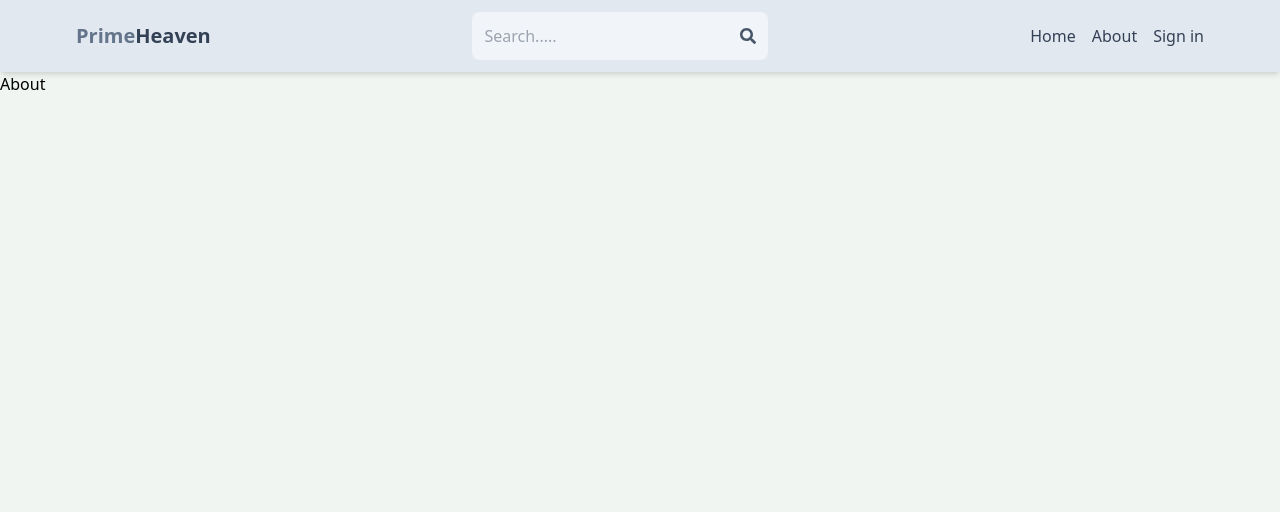
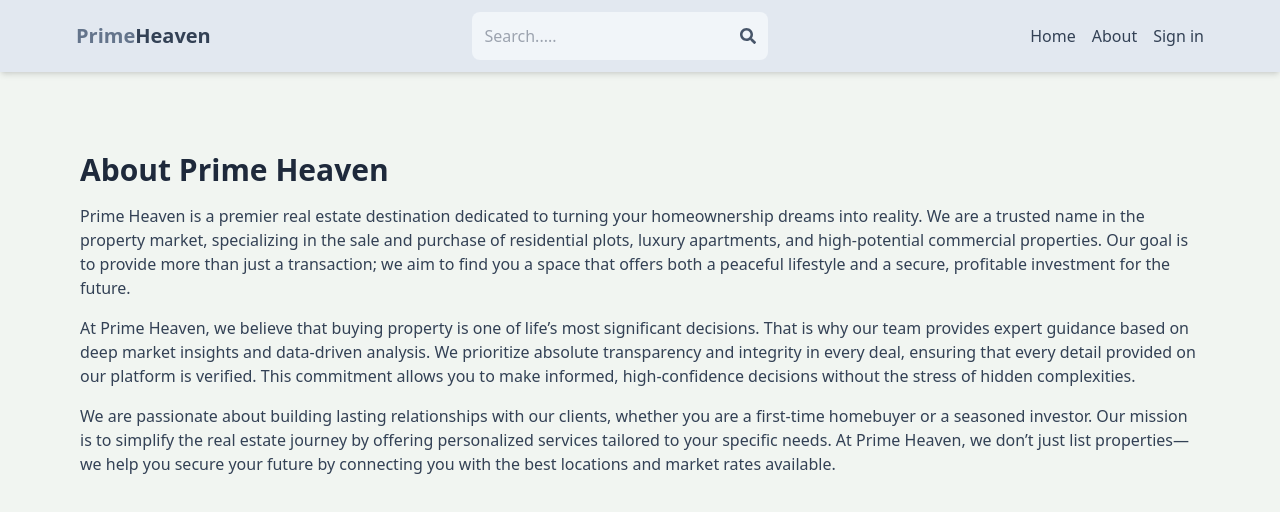
Before and after one commit to ZeenatFatima811/MERN-Real-Estate-Project, a React (Vite) app in the folder client/: page /about in a window 1280 px wide. Shown: the top 512 px of the page. Built offline with nearby package versions, Linux system fonts and the light colour scheme; no server answers.

Commit message:
complete about page

```diff
--- a/client/index.html
+++ b/client/index.html
@@ -2,9 +2,8 @@
 <html lang="en">
   <head>
     <meta charset="UTF-8" />
-    <link rel="icon" type="image/svg+xml" href="/vite.svg" />
     <meta name="viewport" content="width=device-width, initial-scale=1.0" />
-    <title>client</title>
+    <title>Prime Heaven</title>
   </head>
   <body>
     <div id="root"></div>
--- a/client/src/pages/About.jsx
+++ b/client/src/pages/About.jsx
@@ -1,7 +1,35 @@
-import React from 'react'
+import React from "react";
 
 export default function About() {
   return (
-    <div>About</div>
-  )
+    <div className="py-20 px-4 max-w-6xl mx-auto">
+      <h1 className="text-3xl font-bold mb-4 text-slate-800 ">About Prime Heaven</h1>
+      <p className="mb-4 text-slate-700">
+        Prime Heaven is a premier real estate destination dedicated to turning
+        your homeownership dreams into reality. We are a trusted name in the
+        property market, specializing in the sale and purchase of residential
+        plots, luxury apartments, and high-potential commercial properties. Our
+        goal is to provide more than just a transaction; we aim to find you a
+        space that offers both a peaceful lifestyle and a secure, profitable
+        investment for the future.
+      </p>
+      <p className="mb-4 text-slate-700">
+        At Prime Heaven, we believe that buying property is one of life’s most
+        significant decisions. That is why our team provides expert guidance
+        based on deep market insights and data-driven analysis. We prioritize
+        absolute transparency and integrity in every deal, ensuring that every
+        detail provided on our platform is verified. This commitment allows you
+        to make informed, high-confidence decisions without the stress of hidden
+        complexities.
+      </p>
+      <p className="mb-4 text-slate-700">
+        We are passionate about building lasting relationships with our clients,
+        whether you are a first-time homebuyer or a seasoned investor. Our
+        mission is to simplify the real estate journey by offering personalized
+        services tailored to your specific needs. At Prime Heaven, we don’t just
+        list properties—we help you secure your future by connecting you with
+        the best locations and market rates available.
+      </p>
+    </div>
+  );
 }
```
